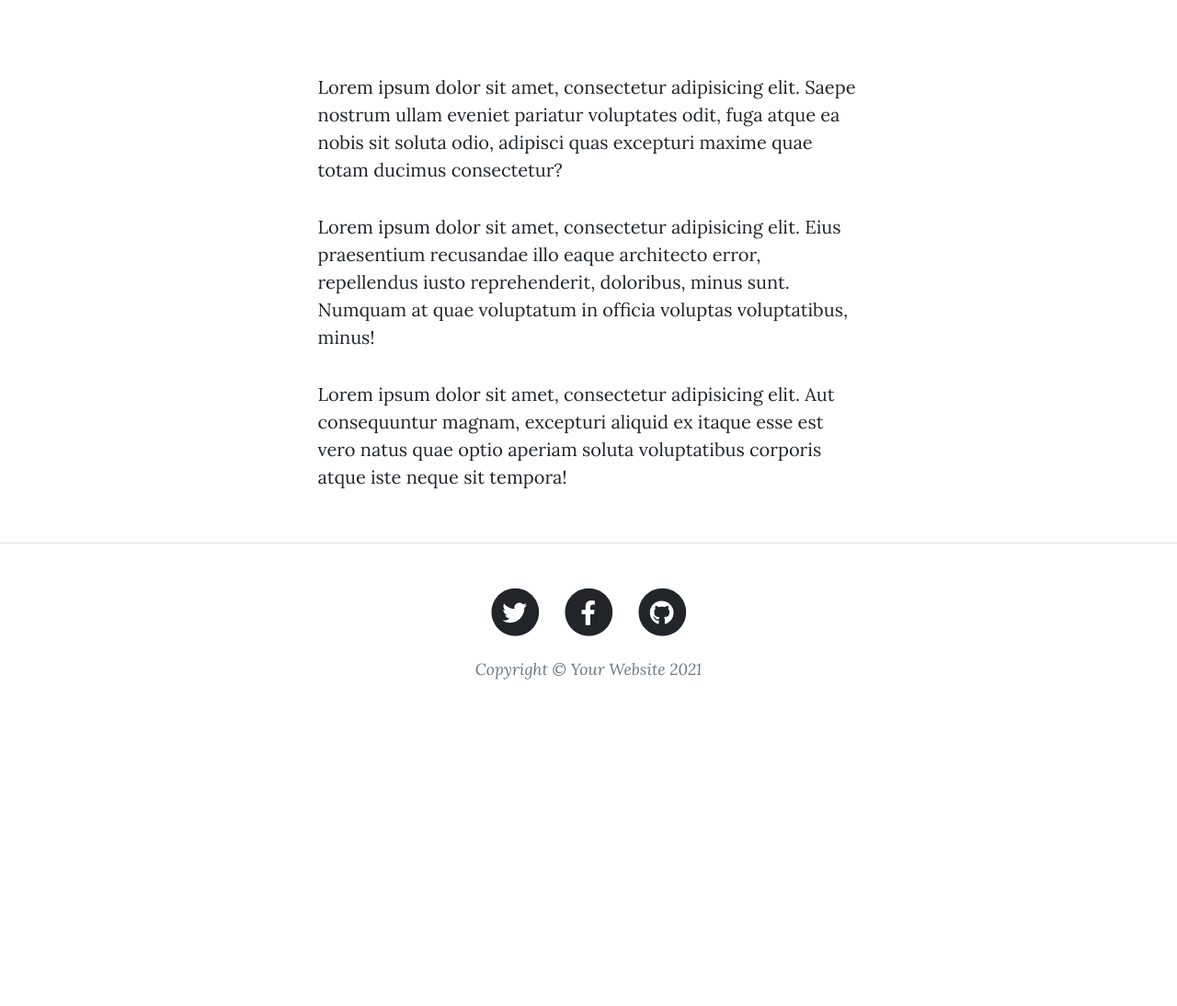
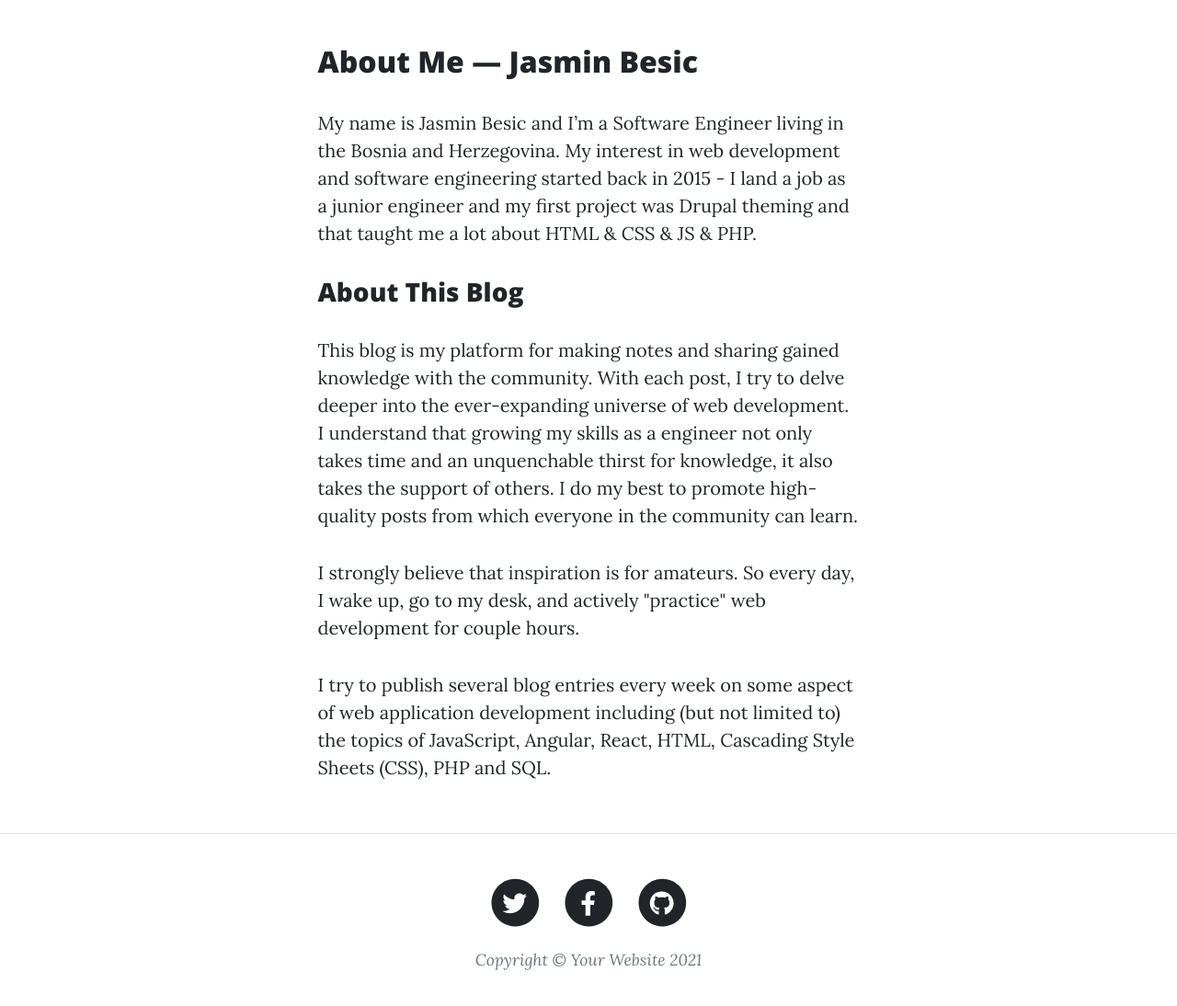
Before and after one commit to jBesic/jBesic.github.io, a Jekyll site: the page built from about.html, in a window 1280 px wide and 1400 px high, scrolled down 237 px. Shown: the part 295-1389 px from the top of the window at 92% size. Built offline with Jekyll 4.4.1, drawn with Linux system fonts in a browser that asks for light colours; before the commit the page ends 1321 px from its top, so only the background shows below that.

Commit message:
Update about.html

```diff
--- a/about.html
+++ b/about.html
@@ -20,15 +20,13 @@ layout: default
     <div class="container px-4 px-lg-5">
         <div class="row gx-4 gx-lg-5 justify-content-center">
             <div class="col-md-10 col-lg-8 col-xl-7">
-                <p>Lorem ipsum dolor sit amet, consectetur adipisicing elit. Saepe nostrum ullam eveniet pariatur
-                    voluptates odit, fuga atque ea nobis sit soluta odio, adipisci quas excepturi maxime quae totam
-                    ducimus consectetur?</p>
-                <p>Lorem ipsum dolor sit amet, consectetur adipisicing elit. Eius praesentium recusandae illo eaque
-                    architecto error, repellendus iusto reprehenderit, doloribus, minus sunt. Numquam at quae voluptatum
-                    in officia voluptas voluptatibus, minus!</p>
-                <p>Lorem ipsum dolor sit amet, consectetur adipisicing elit. Aut consequuntur magnam, excepturi aliquid
-                    ex itaque esse est vero natus quae optio aperiam soluta voluptatibus corporis atque iste neque sit
-                    tempora!</p>
+                <h2>About Me — Jasmin Besic</h2>
+                <p>My name is Jasmin Besic and I’m a Software Engineer living in the Bosnia and Herzegovina. My interest in web development and software engineering started back in 2015 - I land a job as a junior engineer and my first project was Drupal theming and that taught me a lot about HTML & CSS & JS & PHP.</p>
+
+                <h3>About This Blog</h3>
+                <p>This blog is my platform for making notes and sharing gained knowledge with the community. With each post, I try to delve deeper into the ever-expanding universe of web development. I understand that growing my skills as a engineer not only takes time and an unquenchable thirst for knowledge, it also takes the support of others. I do my best to promote high-quality posts from which everyone in the community can learn.</p>
+                <p>I strongly believe that inspiration is for amateurs. So every day, I wake up, go to my desk, and actively "practice" web development for couple hours.</p>
+                <p>I try to publish several blog entries every week on some aspect of web application development including (but not limited to) the topics of JavaScript, Angular, React, HTML, Cascading Style Sheets (CSS), PHP and SQL.</p>
             </div>
         </div>
     </div>
```
